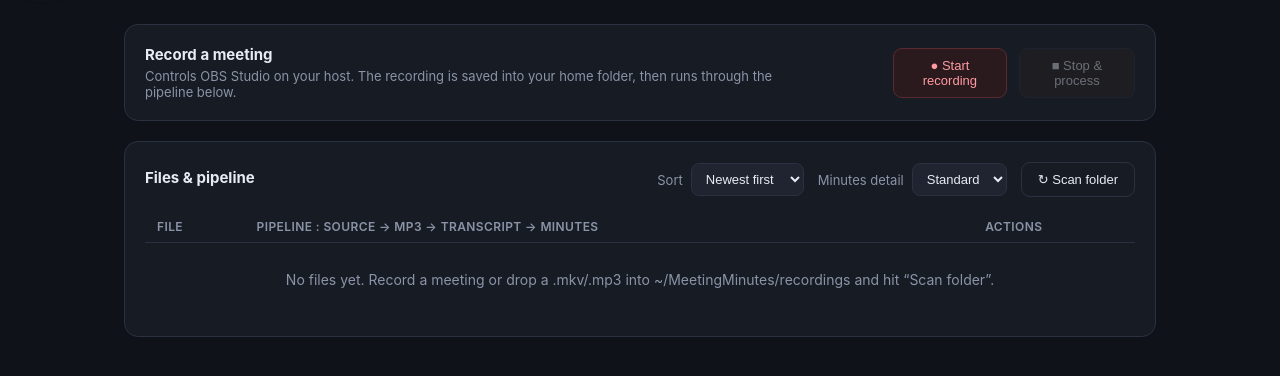
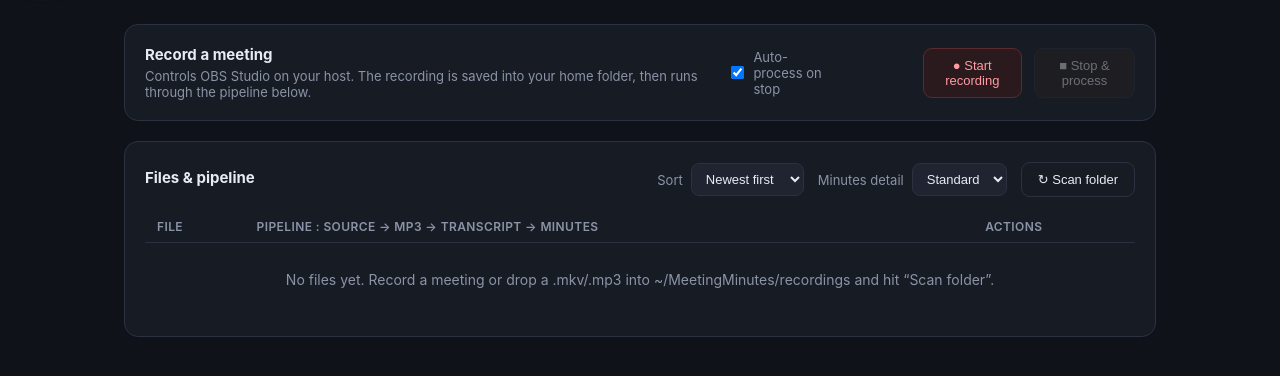
Before and after one commit to kunwarmahen/quorum, a FastAPI app: page / in a window 1280 px wide. Shown: the part 67-443 px from the top of the page. Run offline with FastAPI, Linux system fonts and the light colour scheme; data that the repository does not hold is empty; parts of the project's set-up code (start-up, migrations or seed data) failed here and were passed over.

Commit message:
feat: auto-process pipeline on recording stop
Add an "Auto-process on stop" toggle next to the record buttons. When
enabled, stopping a recording runs the full pipeline on the freshly
registered file automatically, using the selected minutes-detail level.

The toggle defaults on (matching the existing "Stop & process" label),
persists across reloads via localStorage, and is skipped on the stop
warning path where no recording id is returned. No backend changes — the
stop endpoint already returns the new recording id.

```diff
--- a/app/static/app.js
+++ b/app/static/app.js
@@ -17,6 +17,16 @@ function esc(s) {
 
 function levelFor() {
   return $("#levelSelect").value;
+}
+
+// Persist the "auto-process on stop" toggle across reloads.
+function initAutoRun() {
+  const box = $("#autoRun");
+  const saved = localStorage.getItem("autoRun");
+  if (saved !== null) box.checked = saved === "1";
+  box.addEventListener("change", () =>
+    localStorage.setItem("autoRun", box.checked ? "1" : "0")
+  );
 }
 
 function stageChip(label, status) {
@@ -301,6 +311,8 @@ $("#configBackdrop").addEventListener("click", closeConfig);
 $("#configSave").addEventListener("click", saveConfigModal);
 $("#configReset").addEventListener("click", resetConfig);
 
+initAutoRun();
+
 function setRecording(on) {
   recordingActive = on;
   $("#btnStart").disabled = on;
@@ -379,6 +391,15 @@ $("#btnStop").addEventListener("click", async () => {
   $("#btnStop").disabled = true;
   const r = await api("/api/obs/stop", { method: "POST" });
   if (r.warning) alert(r.warning);
+  // Auto-run the full pipeline on the freshly registered recording. The stop
+  // response only carries an id on the success path (no id on the warning path).
+  if (r.id && $("#autoRun").checked) {
+    await api("/api/recordings/" + r.id + "/run", {
+      method: "POST",
+      headers: { "Content-Type": "application/json" },
+      body: JSON.stringify({ level: levelFor() }),
+    });
+  }
   await refresh();
 });
 
--- a/app/static/style.css
+++ b/app/static/style.css
@@ -84,6 +84,8 @@ main { max-width: 1080px; margin: 0 auto; padding: 24px; display: flex; flex-dir
 
 .record-panel { display: flex; align-items: center; justify-content: space-between; gap: 20px; }
 .record-actions { display: flex; align-items: center; gap: 12px; }
+.auto-run { display: flex; align-items: center; gap: 6px; font-size: 13px; color: var(--muted); cursor: pointer; user-select: none; }
+.auto-run input { cursor: pointer; }
 .rec-timer { font-variant-numeric: tabular-nums; color: var(--red); font-weight: 600; min-width: 64px; text-align: right; }
 
 .btn {
--- a/app/templates/index.html
+++ b/app/templates/index.html
@@ -45,6 +45,10 @@
         </p>
       </div>
       <div class="record-actions">
+        <label class="auto-run" title="When recording stops, run the full pipeline automatically">
+          <input type="checkbox" id="autoRun" checked />
+          Auto-process on stop
+        </label>
         <span class="rec-timer" id="recTimer"></span>
         <button class="btn btn-rec" id="btnStart">● Start recording</button>
         <button class="btn btn-stop" id="btnStop" disabled>■ Stop &amp; process</button>
```
Also changed, not shown: README.md.
